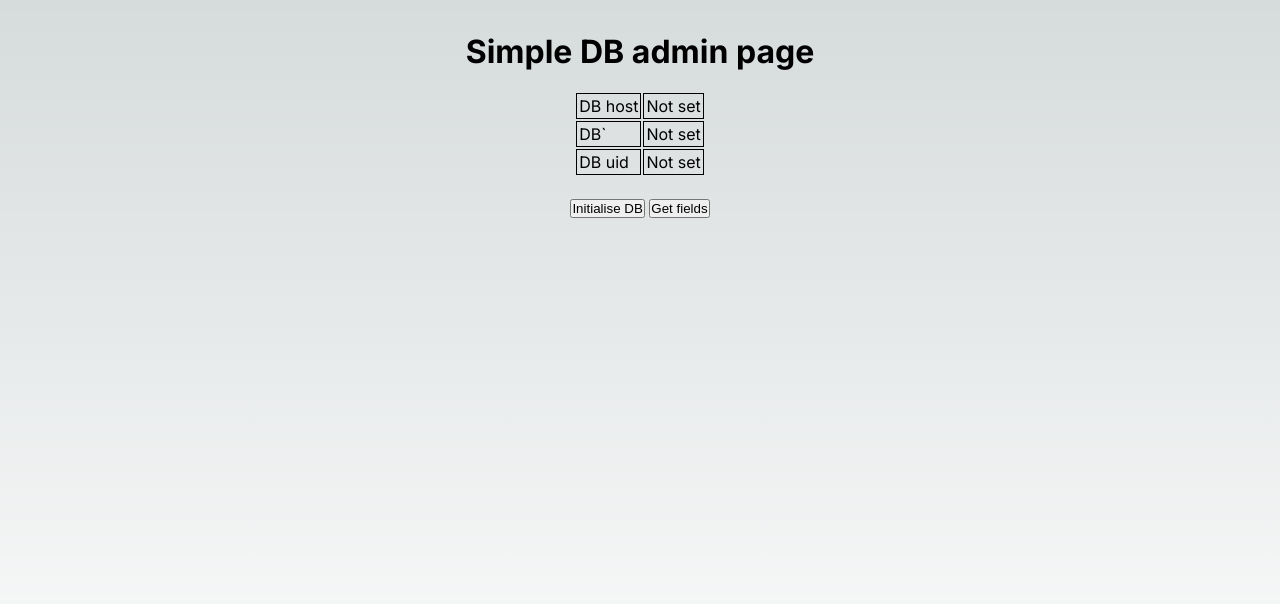
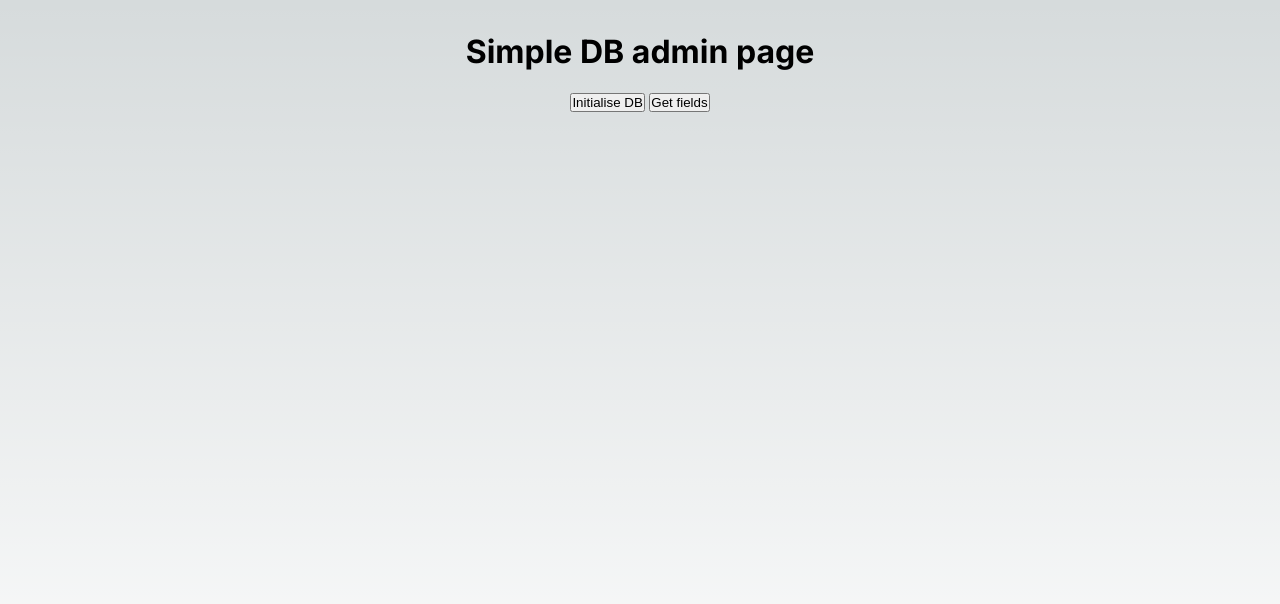
Before and after one commit to PaulDThomas/simple-db, a Next.js app: page /admin in a window 1280 px wide. Shown: the top 604 px of the page. Built offline with nearby package versions, Linux system fonts and the light colour scheme.

Commit message:
Revert "Update admin page"
This reverts commit c43ef21202e2defeb0cba797c112a302ba7d8d07.

```diff
--- a/app/admin/page.tsx
+++ b/app/admin/page.tsx
@@ -28,24 +28,6 @@ export default function AdminPage(): JSX.Element {
     <main className={styles.main}>
       <h1>Simple DB admin page</h1>
       <div>
-        <table>
-          <tbody>
-            <tr>
-              <td>DB host</td>
-              <td>{process.env.PGSQL_HOST ?? "Not set"}</td>
-            </tr>
-            <tr>
-              <td>DB`</td>
-              <td>{process.env.PGSQL_DATABASE ?? "Not set"}</td>
-            </tr>
-            <tr>
-              <td>DB uid</td>
-              <td>{process.env.PGSQL_USER ?? "Not set"}</td>
-            </tr>
-          </tbody>
-        </table>
-      </div>
-      <div>
         <button
           onClick={(e) => {
             e.preventDefault();
```
